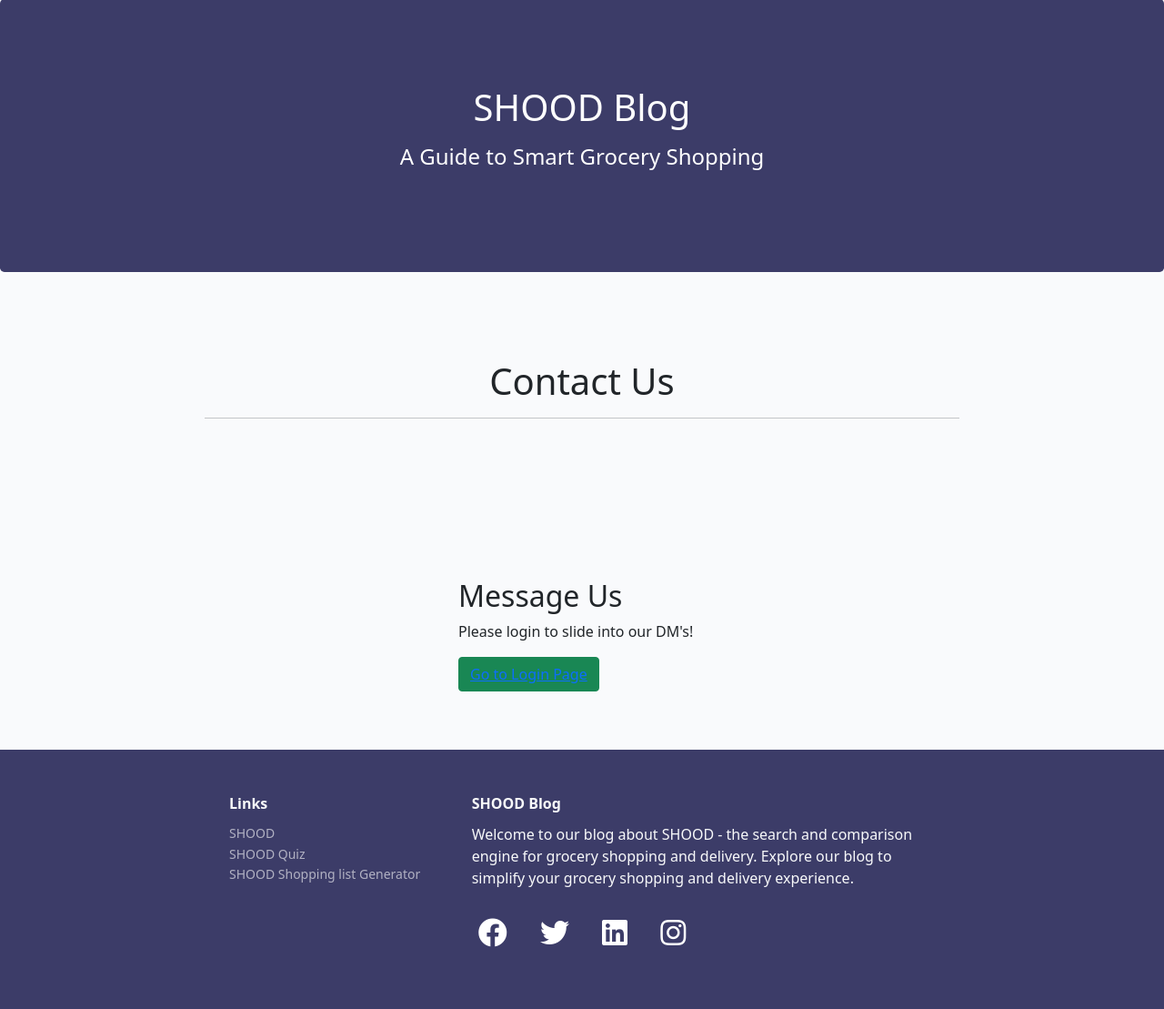
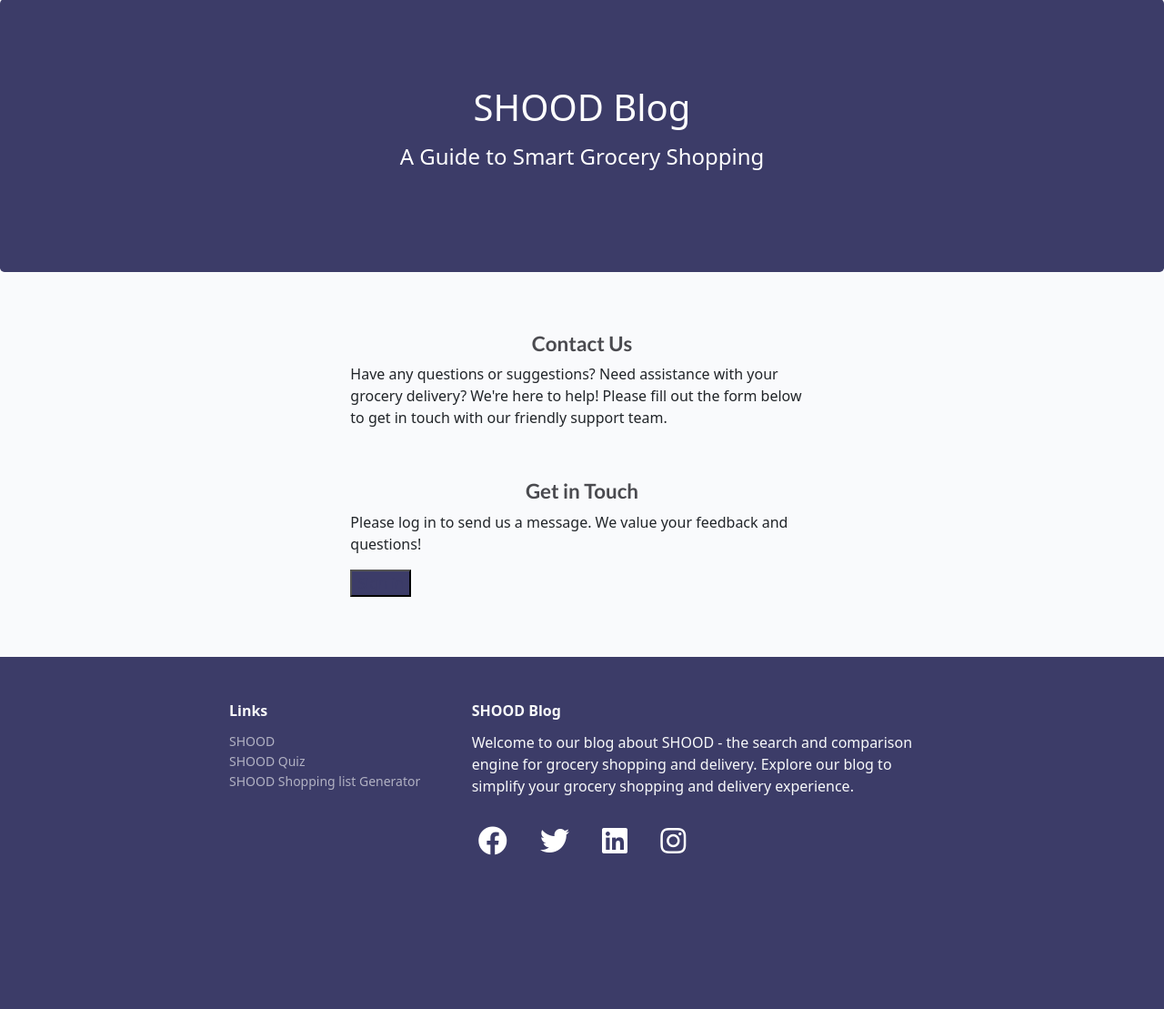
Before and after one commit to mjrosi/shood_blog, a Django app: page /contact/contact/ in a window 1280 px wide. Shown: the part 61-1170 px from the top of the page at 91% size. After the commit the page ends 1001 px from the top, so only its background shows below. Run offline with Django 3.2, Linux system fonts and the light colour scheme; some libraries are stand-ins or nearby versions.

Commit message:
Design the contact us page, made changes in css file

```diff
--- a/contact/templates/contact/contact.html
+++ b/contact/templates/contact/contact.html
@@ -1,64 +1,53 @@
 {% extends "base.html" %}
+
 {% load crispy_forms_tags %}
 
 {% block content %}
+<div class="container container-text">
+  <div class="row">
+    <div class="col-md-8 mt-3 offset-md-2">
+      <h2 class="text-center brand">Contact Us</h2>
 
-<div class="container-fluid mt-5">
-    <div class="row d-flex justify-content-center">
-        <div class="col-sm-8 mt-5 mb-5">
-            <h1 class="text-center">Contact Us</h1><hr>
+      <p class="mb-4 thin">Have any questions or suggestions? Need assistance with your grocery delivery? We're here to help! Please fill out the form below to get in touch with our friendly support team.</p>
     </div>
   </div>
-<div class="container">
-    <div class="row justify-content-center mt-5">
-        <div class="col-md-6">
-            <div class="card-body">
+
   <div class="row">
-                    <div class="col-12 p-5 bg-darker rounded booking-card">
+    <div class="col-md-8 mt-3 offset-md-2">
       <!-- Display if user is not logged in -->
       {% if not user.is_authenticated %}
-                        <h2>Message Us</h2>
-                        <p>Please login to slide into our DM's!</p>
-                        <button class="btn btn-success" type="submit"><a href="{% url 'account_login' %}">Go to Login
-                                Page</a></button>
+      <form>
+        <h2 class="text-center brand">Get in Touch</h2>
+        <p class="thin">Please log in to send us a message. We value your feedback and questions!</p>
+        <button class="btn-signup" type="submit"><a href="{% url 'account_login' %}" class="link">Sign in</a></button>
+      </form>
       {% else %}
       <!-- Display form if user is logged in-->
       {% if user.is_authenticated %}
-                        <div class="row text-center">
-                            <div class="col-12">
-                                <h2 class="fw-bold mt-3">Send Message</h2>
-                                <hr>
-                            </div>
-                        </div>
-                        <form method="POST" enctype="multipart/form-data">
+      <form method="POST" enctype="multipart/form-data" class="card-body dark-bg">
         {% csrf_token %}
+        <div class="form-group">
           <!-- Contact form -->
           {{ contact_form| crispy }}
-
-                            <button class="btn btn-success" type="submit">Submit</button>
+        </div>
+        <button class="btn-signup" type="submit">Submit</button>
       </form>
       {% endif %}
       {% endif %}
-                        <!-- Form Errors from stack overflow -->
+      <!-- Form Errors -->
       {% if contact_form.errors %}
+      <div class="alert alert-danger">
         {% for field in contact_form %}
           {% for error in field.errors %}
-                        <div class="alert alert-danger">
-                            <strong>{{ error|escape }}</strong>
-                        </div>
+            <p>{{ error|escape }}</p>
           {% endfor %}
         {% endfor %}
         {% for error in contact_form.non_field_errors %}
-                        <div class="alert alert-danger">
-                            <strong>{{ error|escape }}</strong>
+          <p>{{ error|escape }}</p>
+        {% endfor %}
       </div>
-                        {% endfor %}
       {% endif %}
     </div>
   </div>
 </div>
-        </div>
-    </div>
-</div>
-
 {% endblock %}
--- a/static/css/style.css
+++ b/static/css/style.css
@@ -37,6 +37,11 @@
 
 .image-container {
   position: relative;
+}
+
+.container-text {
+  padding-top: 50px;
+  padding-bottom: 50px;
 }
 
  #hero-image {
@@ -178,7 +183,7 @@
 
 /* Style the link in the paragraph */
 .link {
-    color: #007bff;
+  color: #3c3c68;
   text-decoration: none;
 }
 
```
Also changed, not shown: contact/templates/contact/received.html (+10 -10 lines), templates/account/logout.html (+14 -6 lines), templates/account/signup.html (+30 -6 lines). Lines whose indentation alone changed are shown as unchanged.
